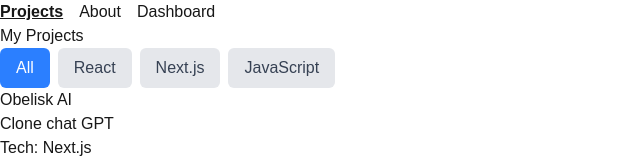
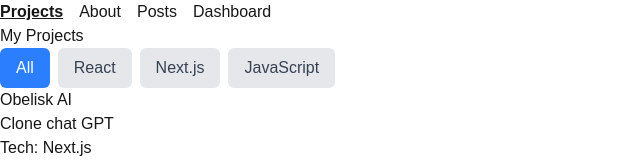
Before and after one commit to Historius/portfolio, a Next.js app: page / in a window 1280 px wide. Shown: the top 160 px of the page, without its empty margins (0-640 px from the left). Built offline with nearby package versions, Linux system fonts and the light colour scheme.

Commit message:
fix: ссылка Posts в меню

```diff
--- a/components/Nav.tsx
+++ b/components/Nav.tsx
@@ -5,6 +5,7 @@ import NavLink from "@/components/NavLink";
 const links = [
   { href: "/", label: "Projects" },
   { href: "/about", label: "About" },
+  { href: "/posts", label: "Posts" },
   { href: "/dashboard", label: "Dashboard" },
 ];
 
```
